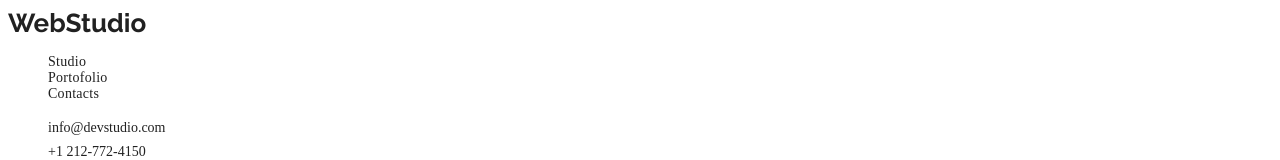
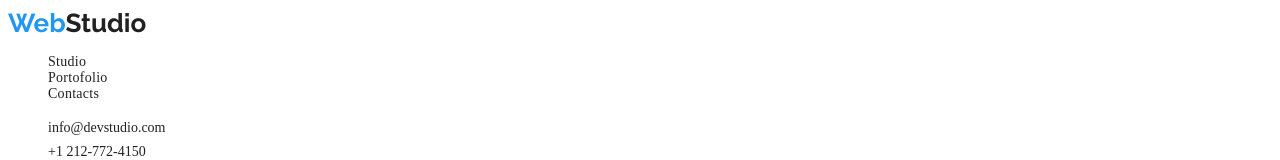
Before and after one commit to RebecaAde/goit-markup-hw-02, a plain HTML site: page index.html in a window 1280 px wide. Shown: the top 160 px of the page. Drawn offline with Linux system fonts and the light colour scheme.

Commit message:
index.html
modificare logo in index.html si portofolio.html

```diff
--- a/css/style.css
+++ b/css/style.css
@@ -14,6 +14,9 @@
   font-weight: 700;
   font-size: 26px;
   line-height: 31px;
+}
+.global-logo {
+  color: #2196f3;
 }
 
 body {
--- a/index.html
+++ b/index.html
@@ -11,7 +11,7 @@
 
 <body>
     <header>
-        <a class="logo" href="index.html">WebStudio</a>
+        <a class="logo" href="index.html"><span class="global-logo">Web</span>Studio</a>
         <nav>
             <ul>
                 <li><a class="nav-section" href="index.html" link="http://127.0.0.1:5500/index.html">Studio</a></li>
@@ -84,7 +84,7 @@
 
     </main>
     <footer>
-        <a class="logo-footer" href="index.html">WebStudio</a>
+        <a class="logo-footer" href="index.html"><span class="global-logo">Web</span>Studio</a>
         <address>
             <ul>
                 <li><a class="footer-section" href=" 695 Park Ave, NY 10065, USA">695 Park Ave, NY 10065, USA</a></li>
```
Also changed, not shown: portofolio.html (+2 -2 lines).
